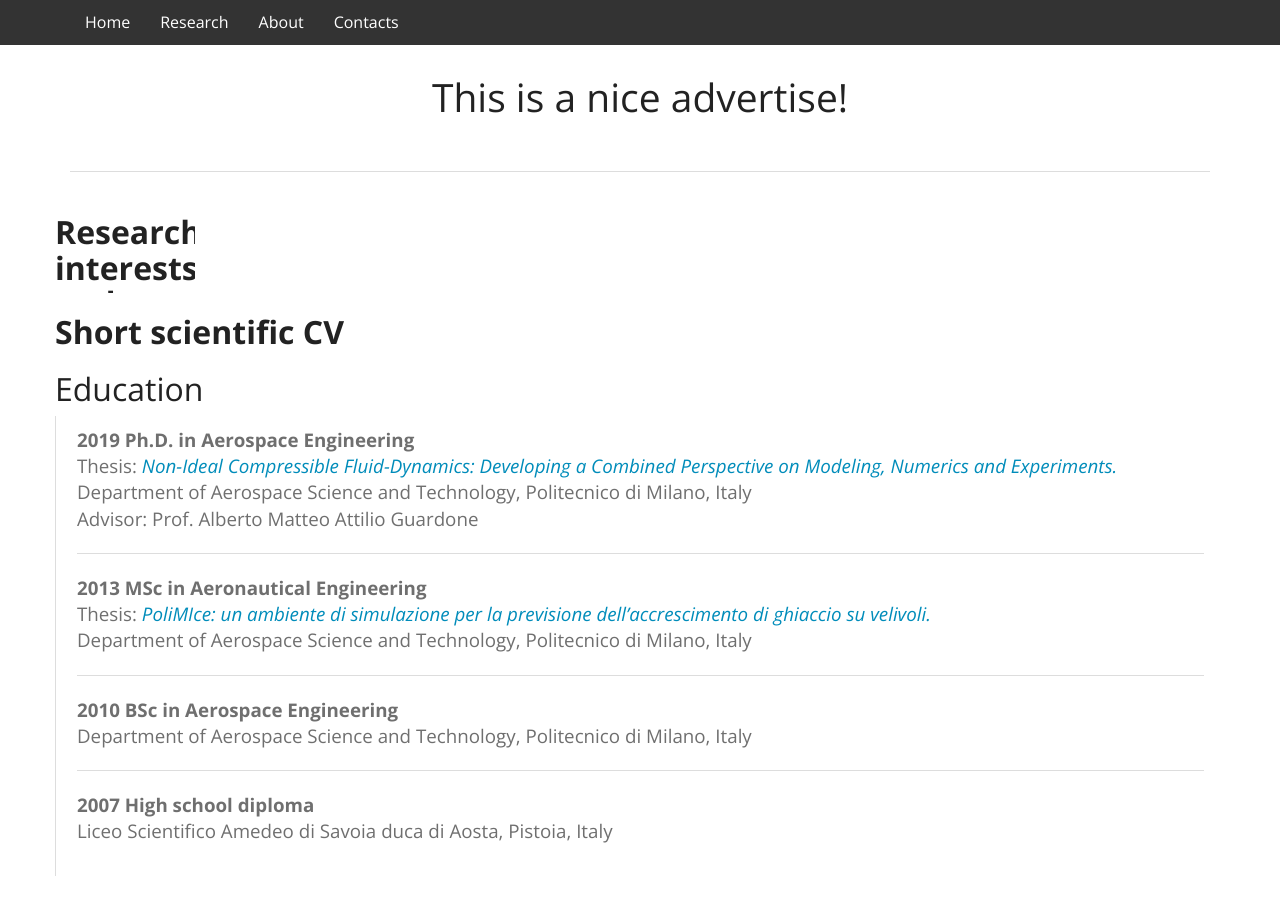
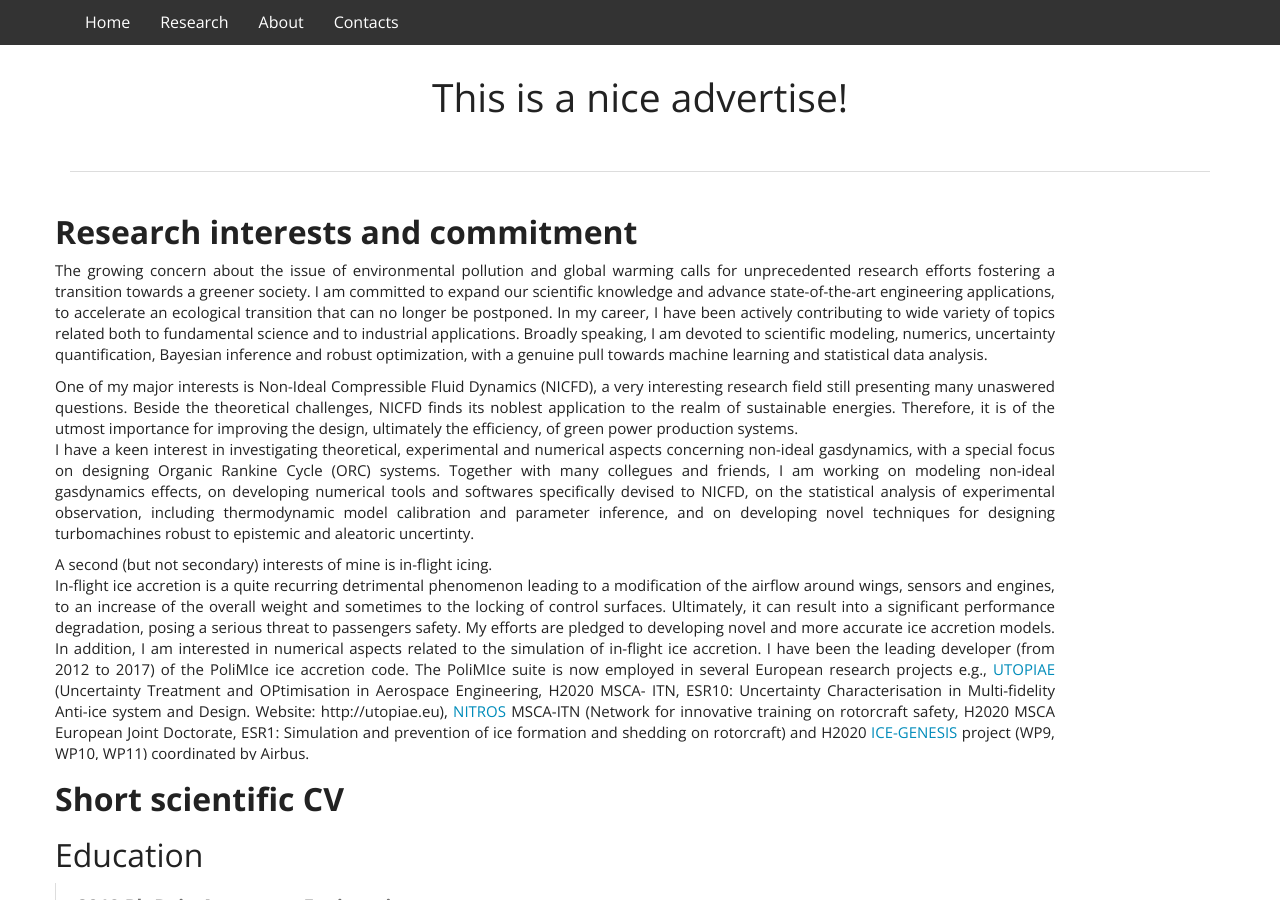
Before and after one commit to LaSerpe/LaSerpe.github.io, a Jekyll site: the page built from index.html, in a window 1280 px wide and 900 px high, scrolled down 415 px. Built offline with Jekyll 4.4.1, drawn with Linux system fonts in a browser that asks for light colours; nearby versions of some CDN libraries; library files that are not in the unit come from our copies.

Commit message:
scroll experiment

```diff
--- a/index.html
+++ b/index.html
@@ -33,8 +33,8 @@
     <!-- End Special Banner -->
 
     <div class="row";>
-        <div class="col-md-18"; style="height:100px;width:140px;overflow:auto";>
-            <h2 class="header-light regular-pad"> <b>Research interests and commitment</b></h2>
+    	<h2 class="header-light regular-pad"> <b>Research interests and commitment</b></h2>
+        <div class="col-md-18"; style="height:500px;width:1000px;overflow:auto";>
 			<p class="breakAfter"; style="text-align:justify;">
 				The growing concern about the issue of environmental pollution and global warming calls for unprecedented research efforts fostering a transition towards a greener society.
 				I am committed to expand our scientific knowledge and advance state-of-the-art engineering applications, to accelerate an ecological transition that can no longer be postponed.
```
